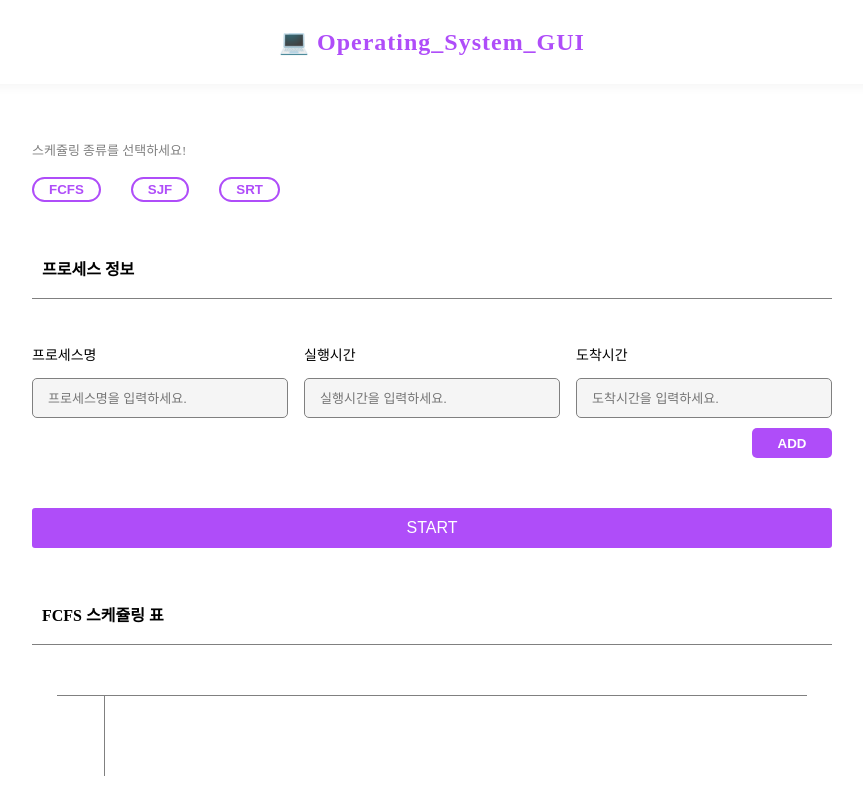
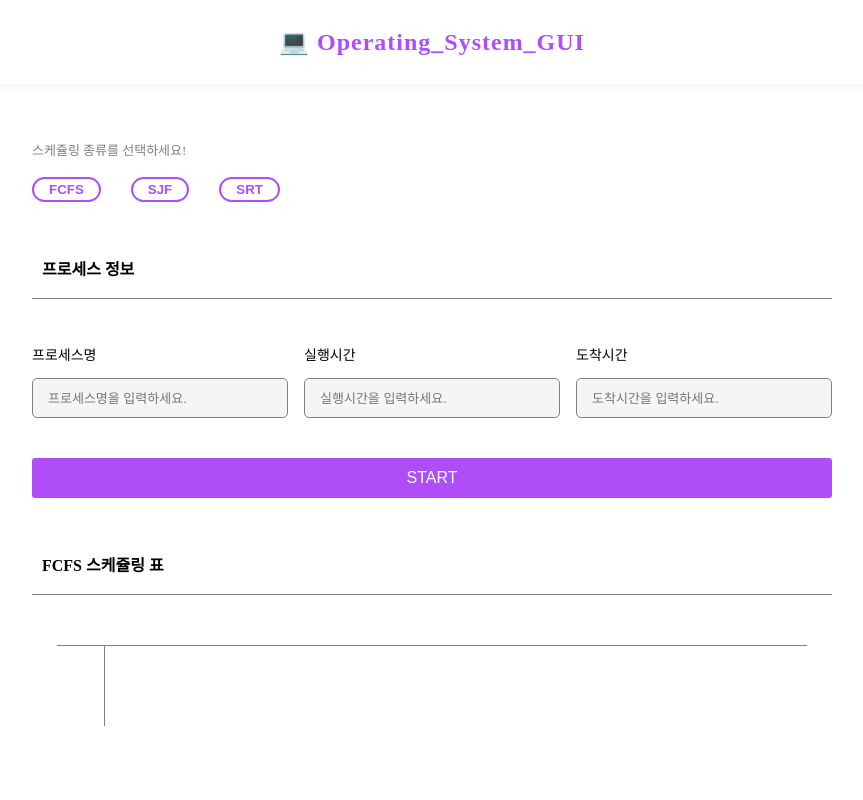
Before and after one commit to jidole02/OPERATING_SYSTEM_ALGORITHM_GUI, a React (Create React App) app: page / in a window 1280 px wide. Both pictures are taken after a click on the button "START". Shown: the top 800 px of the page, without its empty margins (208-1071 px from the left). Built offline with nearby package versions, Linux system fonts and the light colour scheme.

Commit message:
[FIX] : ERROR

```diff
--- a/src/components/addProcess/manageProcess.tsx
+++ b/src/components/addProcess/manageProcess.tsx
@@ -6,48 +6,47 @@ import ProcessList from "./processList";
 import * as s from "./styles";
 
 export default function ManageProcess() {
-  const rdata:any = useSelector(state=>state);
-  console.log(rdata.arr.arr.length,"length");
+  const rdata: any = useSelector((state) => state);
   const [data, setData] = useState<ProcessData>({
     pname: "",
     ptime: "",
     endTime: "",
-    id:rdata.arr.arr.length
+    id: rdata.arr.arr.length,
   });
+  const ready:boolean = rdata.ready.ready;
   const { pname, ptime, endTime } = data;
   const handleData = (e: any): void => {
     const { name, value } = e.target;
     if (name !== "pname" && value < 0) {
-        e.target.value = ""
-        return;
+      e.target.value = "";
+      return;
     }
     setData({
       ...data,
       [name]: value,
-      id:rdata.arr.arr.length
+      id: rdata.arr.arr.length,
     });
-    console.log(data);
   };
   const [arr, setArr] = useState<ProcessData[]>([]);
   const addProcess = (): void => {
-    if ((pname !== "" && ptime !== 0 ) && endTime !== 0) {
-        if(ptime !== "" || endTime !== "") {
-            setArr((oldArr) => [...oldArr, data]);
-            setData({
-                pname:"",
-                ptime:"",
-                endTime:"",
-                id:rdata.arr.arr.length
-            })
-            return;
-        }
+    if (pname !== "" && ptime !== 0 && endTime !== 0) {
+      if (ptime !== "" || endTime !== "") {
+        setArr((oldArr) => [...oldArr, data]);
+        setData({
+          pname: "",
+          ptime: "",
+          endTime: "",
+          id: rdata.arr.arr.length,
+        });
+        return;
+      }
     }
     alert("정보를 모두 입력해주세요!");
   };
   const dispatch = useDispatch();
-  const a=()=>{
+  const a = () => {
     dispatch(ReadyArr());
-  }
+  };
   return (
     <>
       <s.FlexContainer>
@@ -78,12 +77,10 @@ export default function ManageProcess() {
         />
       </s.FlexContainer>
       <s.FlexContainer style={{ justifyContent: "flex-end" }}>
-        <s.SubmitBtn onClick={addProcess}>ADD</s.SubmitBtn>
+        {!ready && <s.SubmitBtn onClick={addProcess}>ADD</s.SubmitBtn>}
       </s.FlexContainer>
       <ProcessList arr={arr} />
-      <s.StartBtn onClick={a}>
-        START
-      </s.StartBtn>
+      <s.StartBtn onClick={a}>START</s.StartBtn>
     </>
   );
 }
--- a/src/components/chart/fcfs.tsx
+++ b/src/components/chart/fcfs.tsx
@@ -7,33 +7,25 @@ import * as s from "./styles";
 
 export default function Fcfs() {
   const data: any = useSelector((state) => state);
-  console.log(data.arr.arr);
   const [arr, setArr] = useState<ProcessData[]>([]);
   let FuncArr: any = arr;
-  const [SortArr, setSortArr] = useState<ProcessData[]>([]);
-  const [indexArr, setIndexArr] = useState<ProcessData[]>([]);
   const [timeline, setTimeline] = useState<boolean[]>([]);
   const WrapperHeight: string = `${(arr.length + 1) * 40}px`;
   //도착 시간에 따라 한번 정렬 해줘야됨.
   const SortOfTime = () => {
-    setSortArr([]);
     for (let i = 0; i < FuncArr.length; i++) {
       for (let j = 0; j < FuncArr.length - 1; j++) {
         if (FuncArr[j].endTime > FuncArr[j + 1].endTime) {
           let temp = FuncArr[j];
           FuncArr[j] = FuncArr[j + 1];
           FuncArr[j + 1] = temp;
-          setIndexArr(FuncArr);
         }
-        if (i === FuncArr.length - 1 && j === FuncArr.length - 2)
-          setSortArr(indexArr);
       }
     }
   };
 
   useEffect(() => {
     setArr(data.arr.arr);
-    console.log("data바뀜");
   }, [data]);
 
   // 실행시간 합
@@ -41,12 +33,9 @@ export default function Fcfs() {
     let sum: number = 0;
     for (let i = 0; i < arr.length; i++) {
       let pTime: any = FuncArr[i]?.ptime;
-      /*       console.log(FuncArr,"funcarr"); */
       sum += parseInt(pTime);
       if (i === arr.length - 1) return sum;
-      console.log(sum, "realsum");
     }
-    console.log(sum, "sum");
     return 0;
   };
   useEffect(() => {
@@ -67,9 +56,6 @@ export default function Fcfs() {
   }, [arr]);
 
   useEffect(() => {
-    console.log("정렬 후");
-    console.log(DecisionWidthValue());
-    console.log("=====");
     // 정렬 다 됬으면
     let node = (e: any) => {
       return document.getElementById(`${e}`);
--- a/src/components/index.tsx
+++ b/src/components/index.tsx
@@ -1,6 +1,5 @@
 import { useSelector } from "react-redux";
 import AddProcess from "./addProcess/addProcess";
-import Chart from "./chart/chart";
 import Fcfs from "./chart/fcfs";
 import Header from "./header/header";
 
@@ -17,7 +16,6 @@ export default function Index() {
       >
         <Header />
         <AddProcess />
-        <Chart />
         {ready && <Fcfs/>}
       </div>
   );
```
